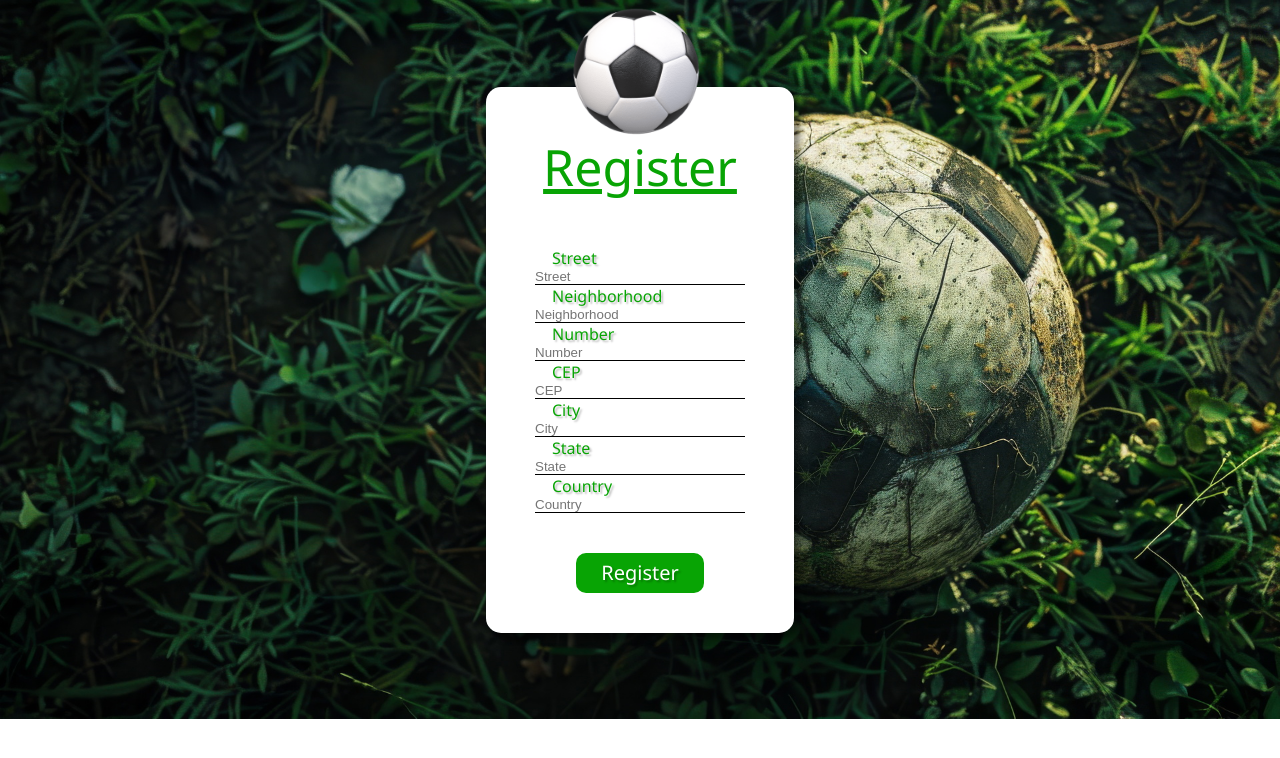
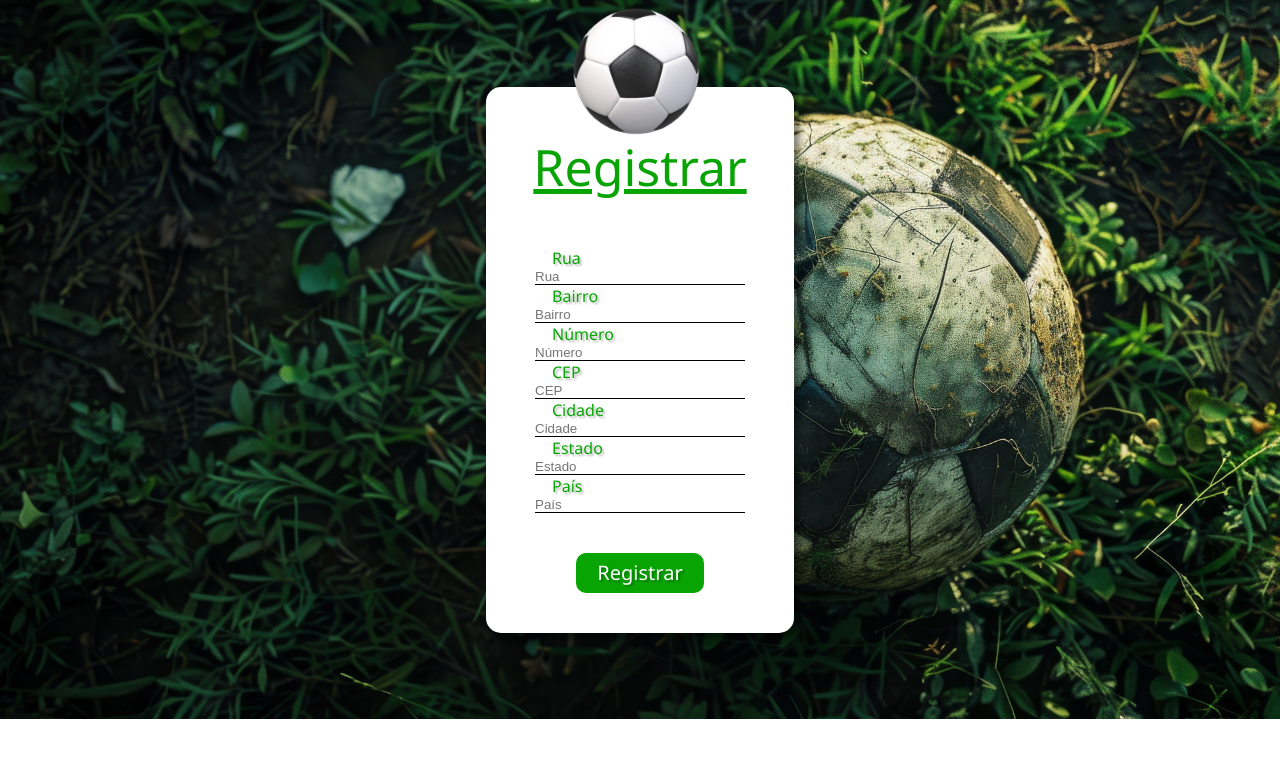
Before and after one commit to analouzada/projeto, a PHP site: page /register-L.php in a window 1280 px wide. Shown: the top 758 px of the page. Run offline with PHP 8.4, Linux system fonts and the light colour scheme.

Commit message:
commit: Lógica dos "Registrar" funcionando

```diff
--- a/register-L.php
+++ b/register-L.php
@@ -1,32 +1,37 @@
 <?php
 require_once 'config/config.php';
-require_once 'controllers/TreinadorController.php';
+require_once 'controllers/LocalidadeController.php';
 
-$controller = new TreinadorController($pdo);
+$controller = new LocalidadeController($pdo);
 
 if ($_SERVER["REQUEST_METHOD"] == "POST") {
-    if (!empty($_POST['nome']) && !empty($_POST['idade']) && !empty($_POST['altura']) && !empty($_POST['peso']) && !empty($_POST['cpf']) && !empty($_POST['rg'])) {
-        $nome = $_POST['nome'];
-        $idade = $_POST['idade'];
-        $altura = $_POST['altura'];
-        $peso = $_POST['peso'];
-        $cpf = $_POST['cpf'];
-        $rg = $_POST['rg'];
+    if (
+        !empty($_POST['rua']) && !empty($_POST['bairro']) && !empty($_POST['numero']) && !empty($_POST['cep']) &&
+        !empty($_POST['cidade']) && !empty($_POST['estado']) && !empty($_POST['pais'])
+    ) {
+        $rua = $_POST['rua'];
+        $bairro = $_POST['bairro'];
+        $numero = $_POST['numero'];
+        $cep = $_POST['cep'];
+        $cidade = $_POST['cidade'];
+        $estado = $_POST['estado'];
+        $pais = $_POST['pais'];
 
-        $controller->criarTreinador($nome, $idade, $altura, $peso, $cpf, $rg);
+        // Assuming criarLocalidade is a method in LocalidadeController for saving location data
+        $controller->criarLocalidade($rua, $bairro, $numero, $cep, $cidade, $estado, $pais);
 
     } else {
         echo "Todos os campos obrigatórios devem ser preenchidos.";
     }
 }
+?>
 
-?>
 <!DOCTYPE html>
 <html lang="pt-br">
 <head>
     <meta charset="UTF-8">
     <meta name="viewport" content="width=device-width, initial-scale=1.0">
-    <title>Register - Trainer</title>
+    <title>Registrar - Localidade</title>
     <link rel="shortcut icon" href="public/assets/ico/bola-de-futebol.png" type="image/x-icon">
     <link rel="stylesheet" href="public/assets/css/estilo01.css">
 </head>
@@ -39,37 +44,37 @@ if ($_SERVER["REQUEST_METHOD"] == "POST") {
 
 <!--Formulário de registro-->
 <div class="register-form">
-<form>
+<form method="post">
 <div class="form-ico">
 <img src="public/assets/img/pngtree-football-championship-realistic-soccer-ball-isolated-png-image_6125491.png">
 </div>
-<h1>Register</h1>
+<h1>Registrar</h1>
 <div class="form-input">
-<label id="direction">Street</label>
-<input type="text" name="street" placeholder="Street">
+<label id="direction">Rua</label>
+<input type="text" name="rua" placeholder="Rua">
 
-<label id="direction">Neighborhood</label>
-<input type="text" name="neighborhood" placeholder="Neighborhood">
+<label id="direction">Bairro</label>
+<input type="text" name="bairro" placeholder="Bairro">
 
-<label id="direction">Number</label>
-<input type="text" name="number" placeholder="Number">
+<label id="direction">Número</label>
+<input type="text" name="numero" placeholder="Número">
 
 <label id="direction">CEP</label>
 <input type="text" name="cep" placeholder="CEP">
 
-<label id="direction">City</label>
-<input type="text" name="city" placeholder="City">
+<label id="direction">Cidade</label>
+<input type="text" name="cidade" placeholder="Cidade">
 
-<label id="direction">State</label>
-<input type="text" name="state" placeholder="State">
+<label id="direction">Estado</label>
+<input type="text" name="estado" placeholder="Estado">
 
-<label id="direction">Country</label>
-<input type="text" name="country" placeholder="Country">
+<label id="direction">País</label>
+<input type="text" name="pais" placeholder="País">
 
 
 
 <div class="r-button">
-<button>Register</button>
+<button type="submit">Registrar</button>
 </div>
 </div>
 </form>
```
Also changed, not shown: register-C.php (+30 -2 lines).
